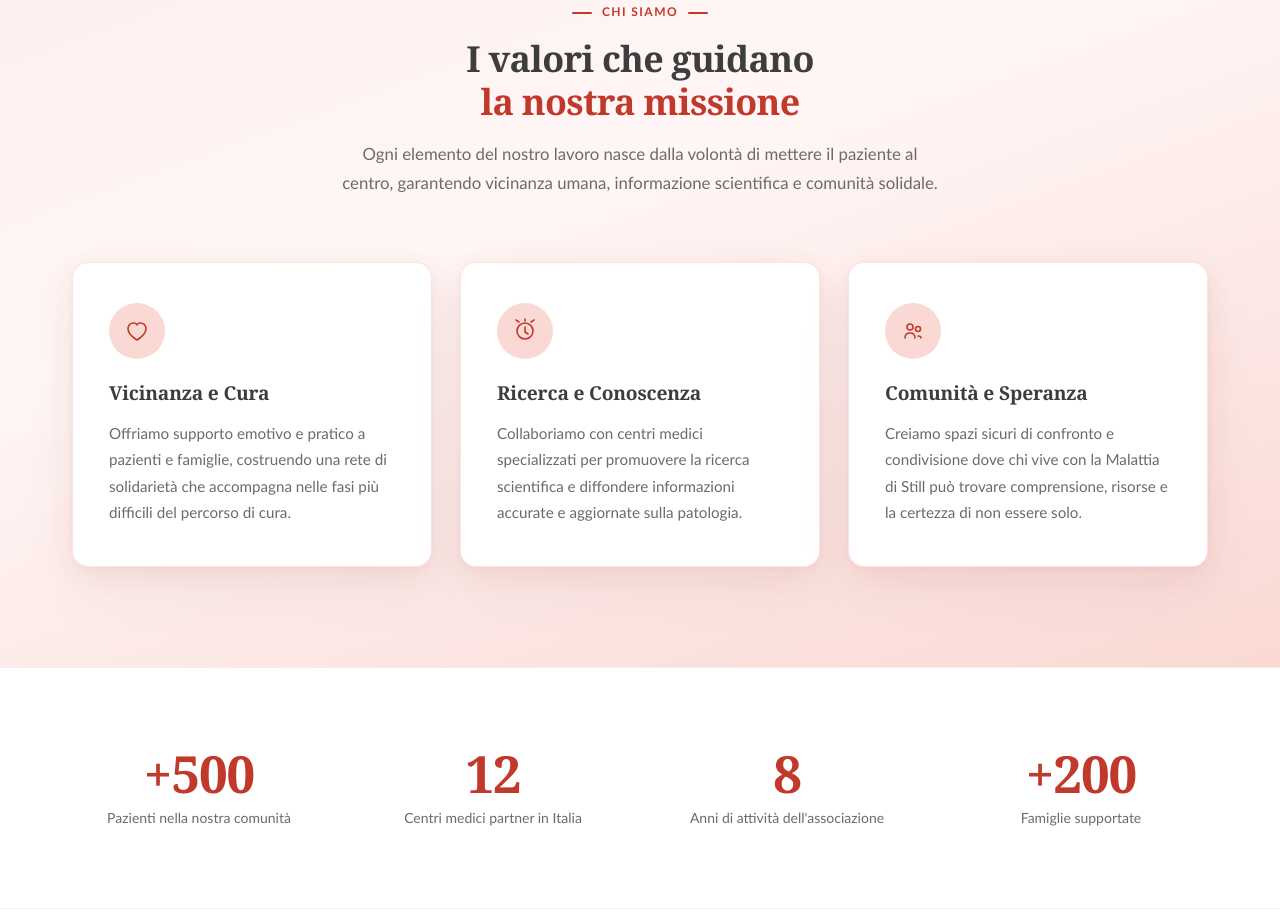
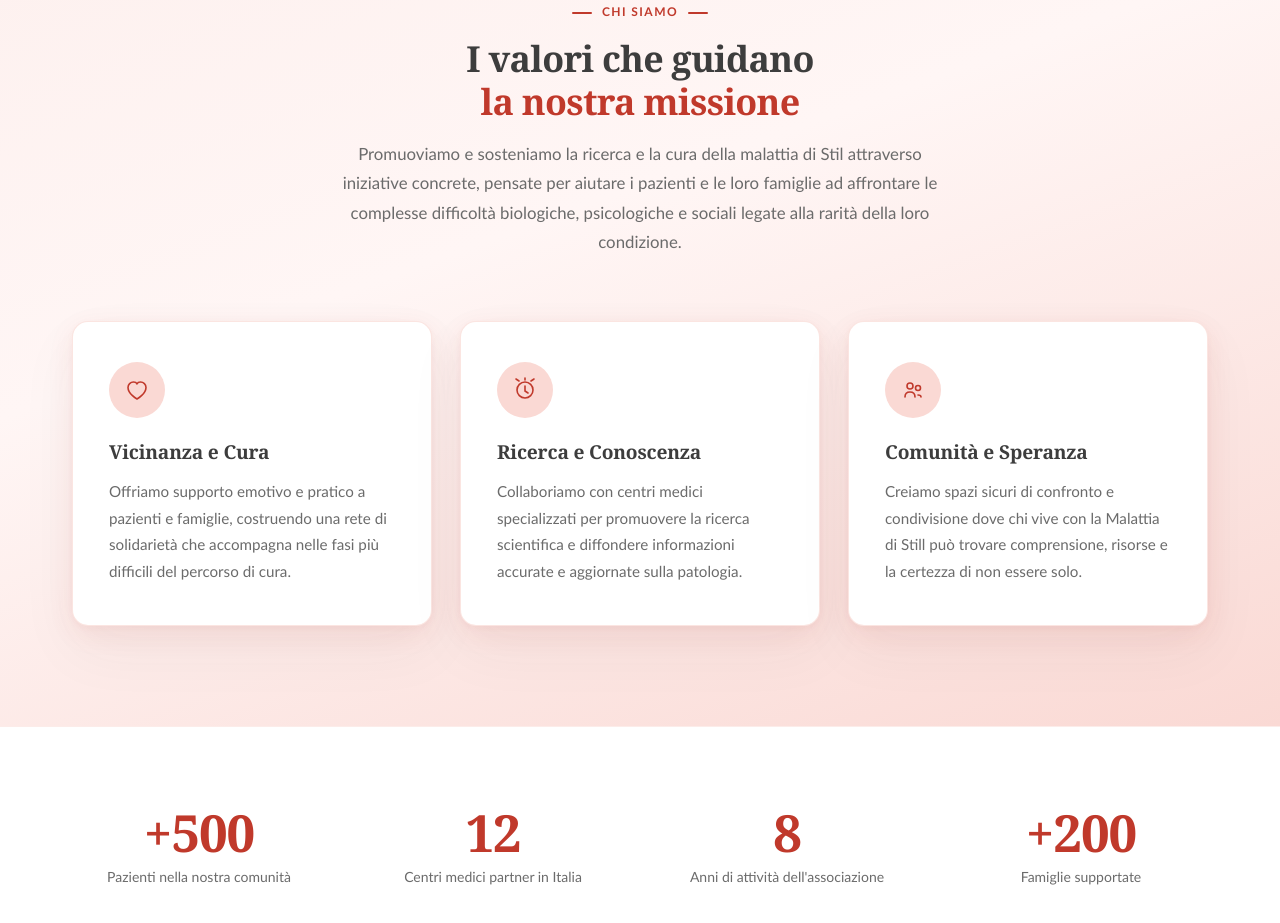
Before and after one commit to jobpoi/associazionestill, a plain HTML site: page index.html in a window 1280 px wide. Shown: the part 1664-2587 px from the top of the page. Drawn offline with nearby package versions, Linux system fonts and the light colour scheme.

Commit message:
Update index.html

```diff
--- a/index.html
+++ b/index.html
@@ -863,7 +863,7 @@
           I valori che guidano<br><span style="color:var(--red);">la nostra missione</span>
         </h2>
         <p class="fade-up d2" style="font-size:1.05rem;line-height:1.75;color:var(--gray);">
-          Ogni elemento del nostro lavoro nasce dalla volontà di mettere il paziente al centro, garantendo vicinanza umana, informazione scientifica e comunità solidale.
+          Promuoviamo e sosteniamo la ricerca e la cura della malattia di Stil attraverso iniziative concrete, pensate per aiutare i pazienti e le loro famiglie ad affrontare le complesse difficoltà biologiche, psicologiche e sociali legate alla rarità della loro condizione.
         </p>
       </div>
 
```
